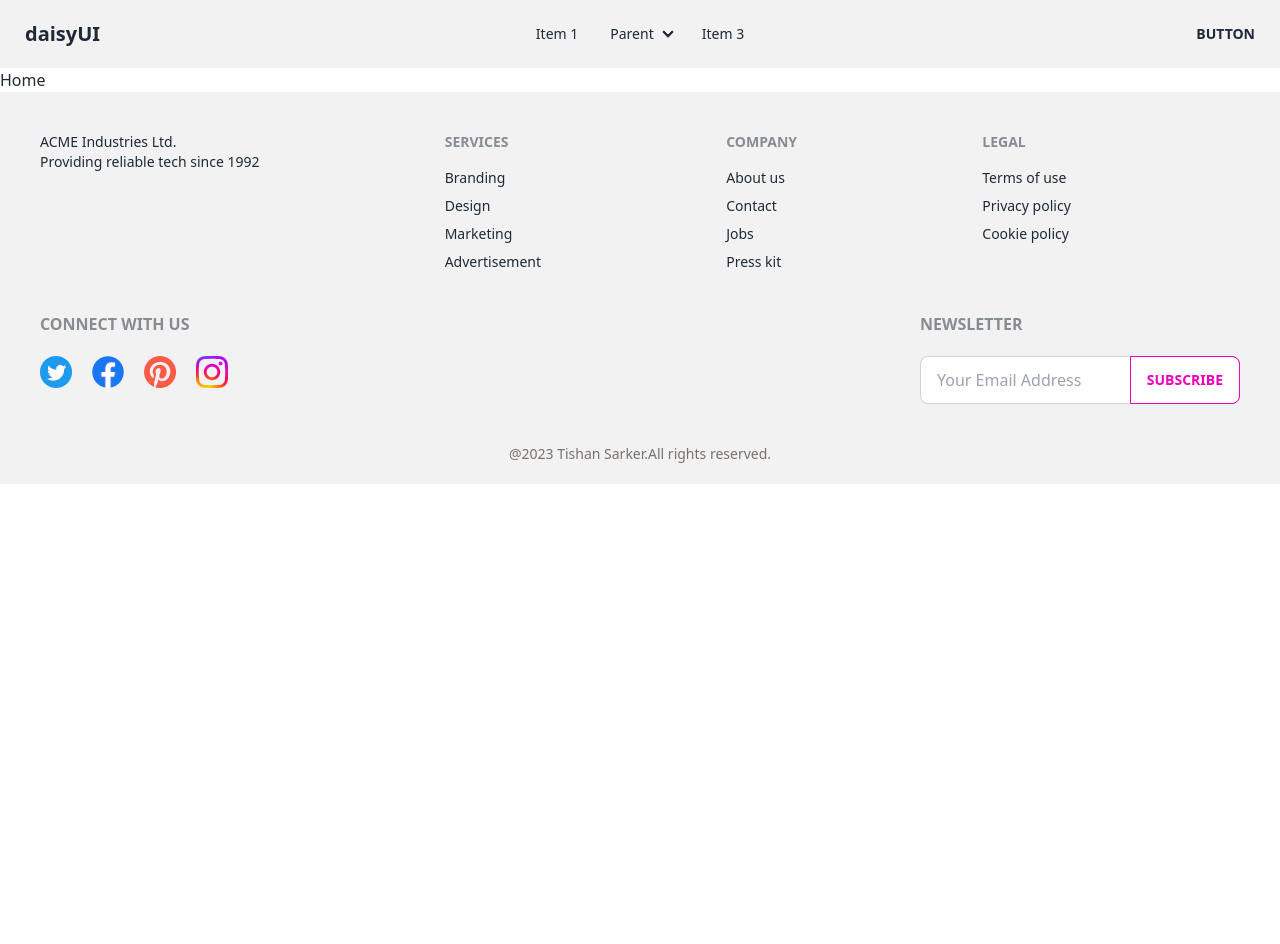
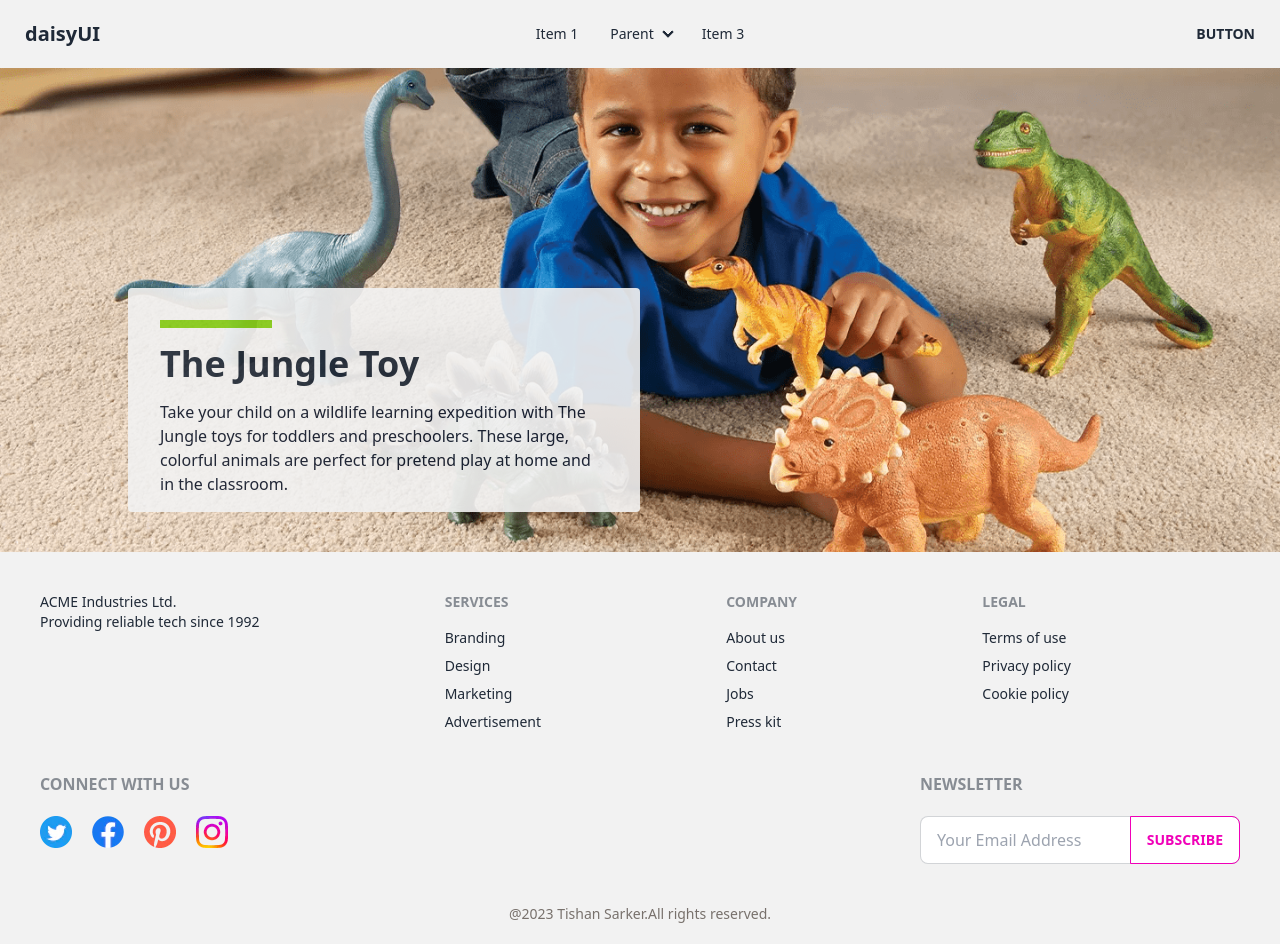
Before and after one commit to BackDevBin/toy-market-client, a React (Vite) app: page / in a window 1280 px wide. Before the commit the page ends 800 px from the top, so only its background shows below. Built offline with nearby package versions, Linux system fonts and the light colour scheme.

Commit message:
Home Page Banner Section Complete

```diff
--- /dev/null
+++ b/src/component/Pages/Banner/Banner.jsx
@@ -0,0 +1,20 @@
+import React from 'react';
+import banner from '../../../assets/banner.png'
+
+const Banner = () => {  //h-full w-full bg-gradient-to-r from-[#151515] to-[rgba(21, 21, 21, 0)]
+    return (
+        <div >
+            <div className='relative '>
+                <img className='' src={banner} alt="" />
+                <div className='md:absolute md:bottom-10 md:left-32 bg-base-200 h-56 md:w-2/5 rounded opacity-90 p-8 space-y-4'>
+                    <hr className='w-1/4 border-4 border-lime-500'></hr>
+                    <h3 className='text-4xl font-bold'>The Jungle Toy</h3>
+                    <p className='text-slate-900'>Take your child on a wildlife learning expedition with The Jungle toys for toddlers and preschoolers. These large, colorful animals are perfect for pretend play at home and in the classroom.</p>
+                </div>
+            </div>
+
+        </div>
+    );
+};
+
+export default Banner;
--- a/src/component/Pages/Home/Home.jsx
+++ b/src/component/Pages/Home/Home.jsx
@@ -1,9 +1,10 @@
 import React from 'react';
+import Banner from '../Banner/Banner';
 
 const Home = () => {
     return (
         <div>
-            <h3>Home</h3>
+            <Banner></Banner>
         </div>
     );
 };
```
Also changed, not shown: src/assets/banner.png (added), src/assets/logo.png (added).
